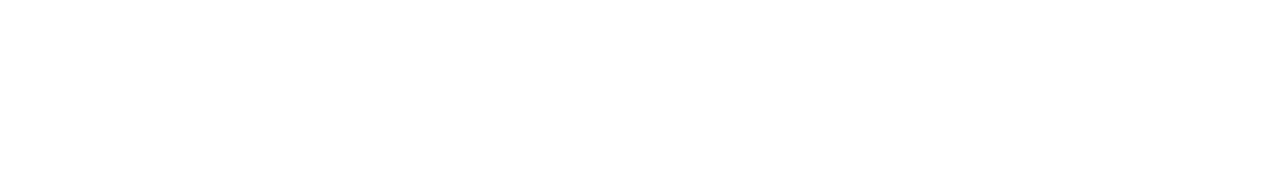
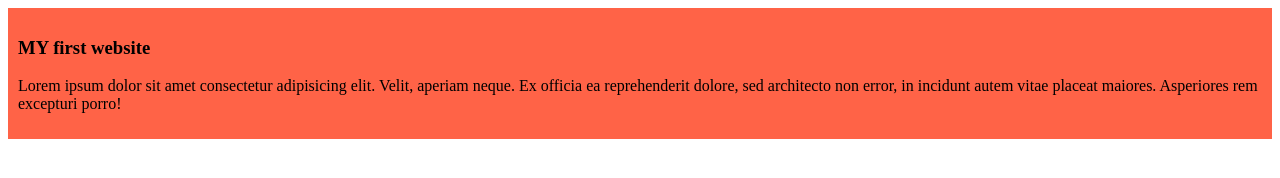
Before and after one commit to ArpitaDey03/my-simple-website, a plain HTML site: page index.html in a window 1280 px wide. Drawn offline with Linux system fonts and the light colour scheme.

Commit message:
added the first blog

```diff
--- a/index.html
+++ b/index.html
@@ -4,8 +4,13 @@
     <meta charset="UFT-8">
     <meta  name="viewport"content="width=device=width,initial-scale=1.0">
     <title>my simple website</title>
+    <link rel="stylesheet" href="styles/blog.css">
     </head>
     <body>
+        <div>
+       <h3>MY first website</h3>
+       <p>Lorem ipsum dolor sit amet consectetur adipisicing elit. Velit, aperiam neque. Ex officia ea reprehenderit dolore, sed architecto non error, in incidunt autem vitae placeat maiores. Asperiores rem excepturi porro!</p>
+        </div>
 
     </body>
 </html>
--- /dev/null
+++ b/styles/blog.css
@@ -0,0 +1,4 @@
+div{
+    background-color: tomato;
+    padding:10px;
+}
```
